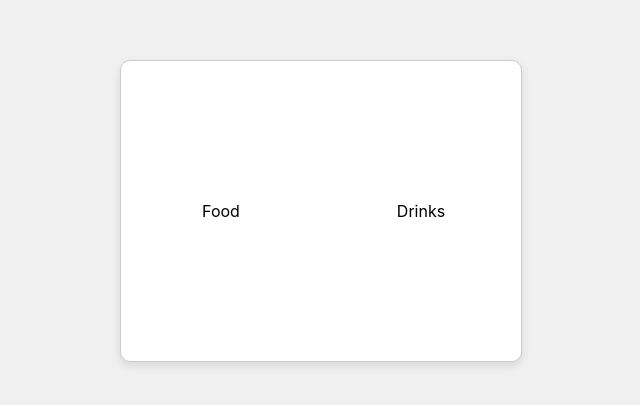
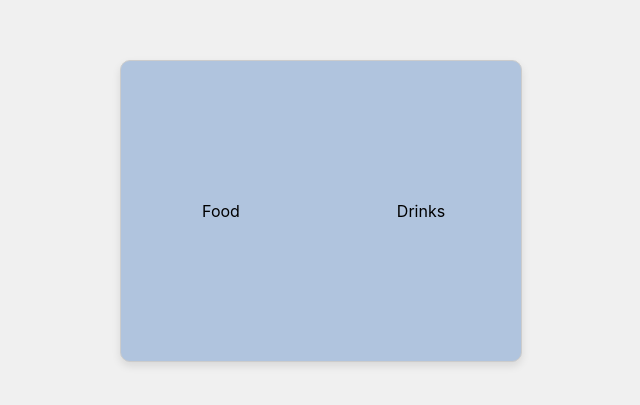
Before and after one commit to mefikan/ProjectArtemLevNastya, a React (Create React App) app in the folder client/: page / in a window 1280 px wide. Shown: the part 189-594 px from the top of the page, without its empty margins (319-959 px from the left). Built offline with nearby package versions, Linux system fonts and the light colour scheme.

Commit message:
поменяла цвет кнопки

```diff
--- a/client/src/App.css
+++ b/client/src/App.css
@@ -17,7 +17,7 @@
   border-radius: 10px;
   overflow: hidden;
   cursor: pointer;
-  background-color: #fff;
+  background-color: #B0C4DE;
 }
 
 .left, .right {
```
